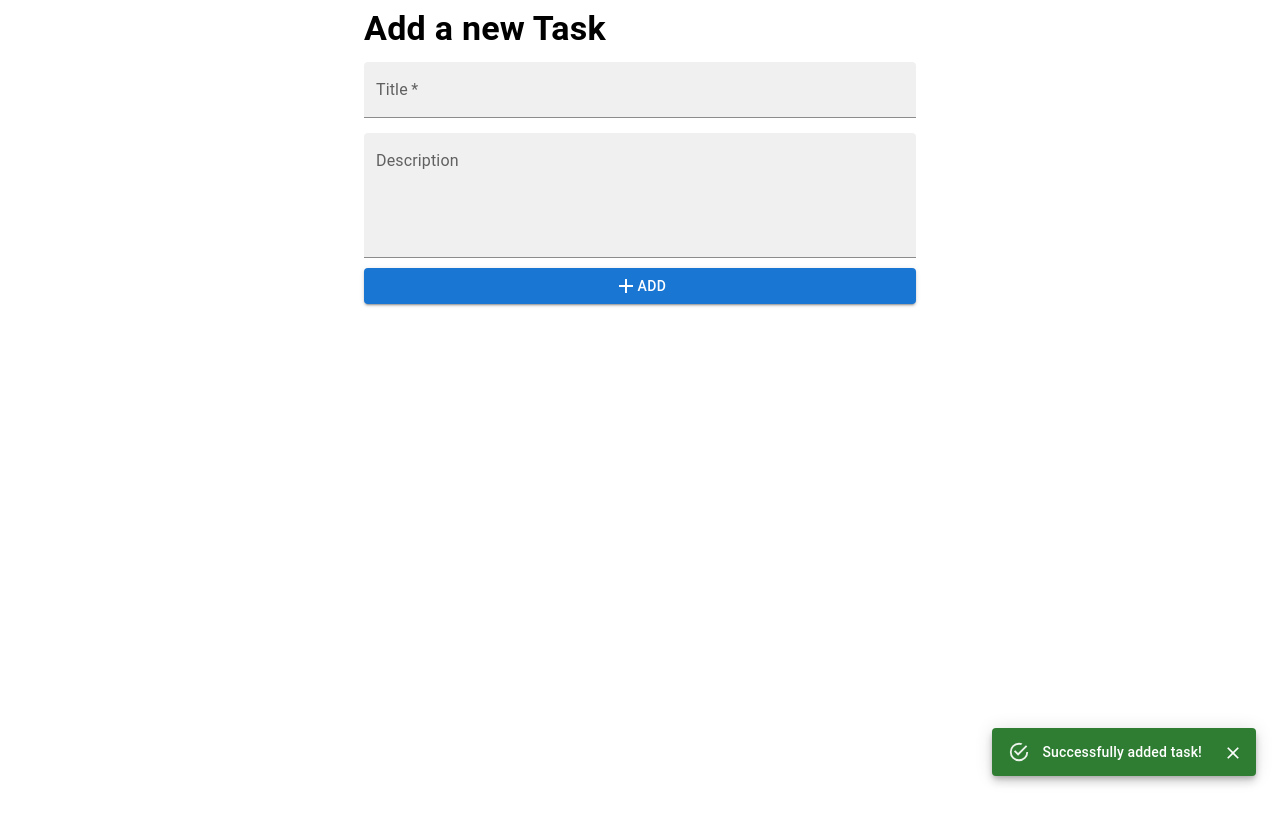
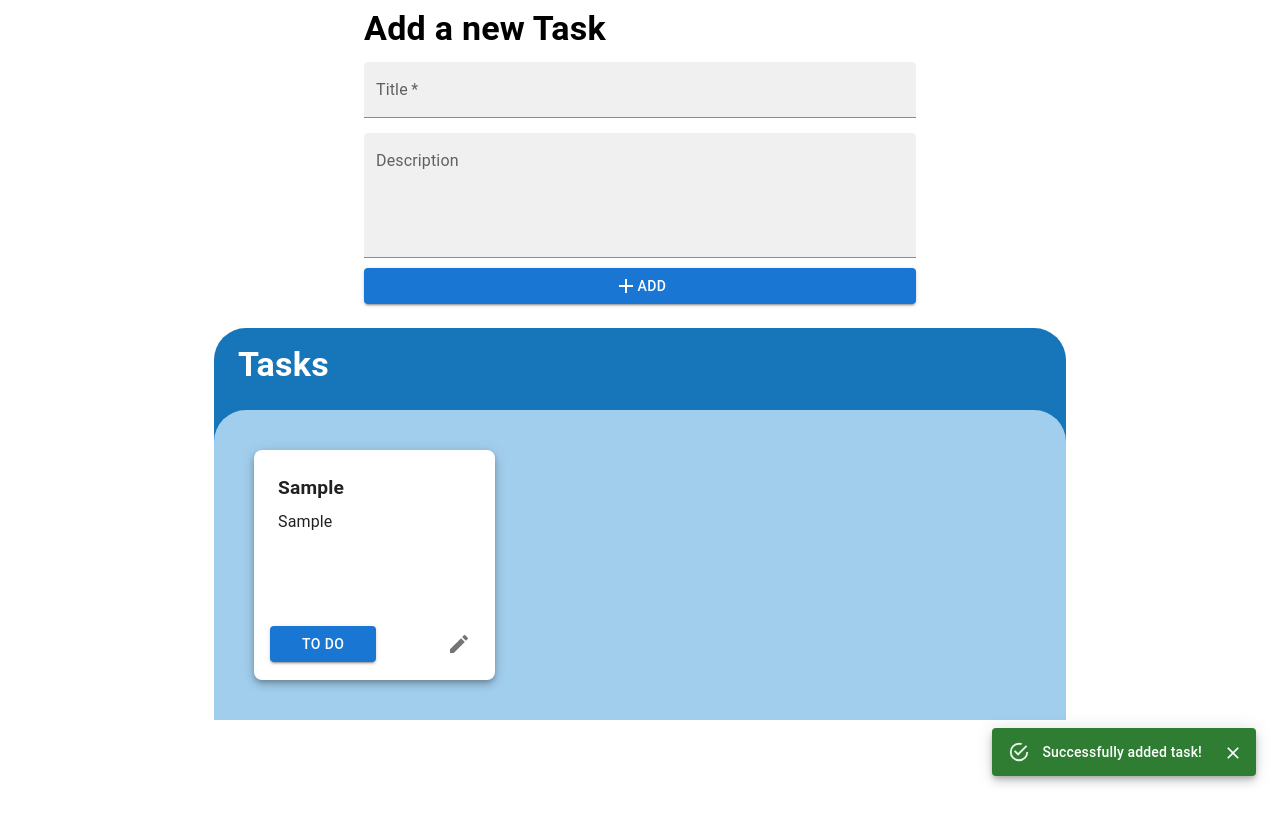
Before and after one commit to amanuel15/my-tasks, a React (Vite) app: page / in a window 1280 px wide. Both pictures are taken after typing "Sample", "Sample" into the empty fields and a click on the button "ADD". Built offline with nearby package versions, Linux system fonts and the light colour scheme.

Commit message:
Display stored tasks

```diff
--- /dev/null
+++ b/src/components/Tasks/Task.tsx
@@ -0,0 +1,70 @@
+import {
+  Box,
+  Card,
+  CardActions,
+  CardContent,
+  Button,
+  Typography,
+  IconButton,
+} from "@mui/material";
+import { FC, useState } from "react";
+import { Edit } from "@mui/icons-material";
+
+import { TaskType } from "../../types";
+
+const Task: FC<{ task: TaskType }> = ({ task }) => {
+  const [open, setOpen] = useState(false);
+  return (
+    <Card
+      sx={{
+        padding: "0.5rem",
+        maxWidth: 250,
+        minWidth: 175,
+        mx: "auto",
+        borderRadius: 2,
+      }}
+      elevation={5}
+    >
+      <CardContent>
+        <Typography
+          sx={{ fontSize: "1.2rem" }}
+          color="text.primary"
+          fontWeight="bold"
+          gutterBottom
+        >
+          {task.title}
+        </Typography>
+        <Typography
+          sx={{
+            lineHeight: 1.5,
+            maxHeight: "4.5em",
+            overflow: "hidden",
+            textOverflow: "ellipsis",
+            display: "-webkit-box",
+            WebkitLineClamp: 4, // number of lines to show
+            WebkitBoxOrient: "vertical",
+          }}
+          minHeight={90}
+        >
+          {task.description}
+        </Typography>
+      </CardContent>
+      <CardActions disableSpacing>
+        <Button
+          variant="contained"
+          color="primary"
+          type="submit"
+          sx={{ px: 4 }}
+          onClick={() => setOpen(true)}
+        >
+          {task.status}
+        </Button>
+        <IconButton sx={{ marginLeft: "auto" }}>
+          <Edit />
+        </IconButton>
+      </CardActions>
+    </Card>
+  );
+};
+
+export default Task;
--- a/src/context/MainContext.tsx
+++ b/src/context/MainContext.tsx
@@ -5,14 +5,15 @@ import React, {
   FC,
   PropsWithChildren,
 } from "react";
-import { TaskType } from "../types";
+import { CreateTaskType, EditTaskType, TaskType } from "../types";
 import { STATUSES } from "../constants";
 
 interface MainContextInterface {
   tasks: TaskType[];
   setTasks: React.Dispatch<React.SetStateAction<TaskType[]>>;
-  createTask: (task: TaskType) => void;
-  editTask: (id: string, task: TaskType) => void;
+  createTask: (task: CreateTaskType) => void;
+  editTask: (id: string, task: EditTaskType) => void;
+  getTask: (id: string) => TaskType;
 }
 
 export const MainContext = createContext<MainContextInterface | null>(null);
@@ -26,7 +27,7 @@ export const MainProvider: FC<PropsWithChildren> = ({ children }) => {
     localStorage.setItem("tasks", JSON.stringify(tasks));
   }, [tasks]);
 
-  const createTask = (task: TaskType) => {
+  const createTask = (task: CreateTaskType) => {
     // Check if the task has a valid title
     if (task.title && task.title.trim()) {
       const newTask: TaskType = {
@@ -35,16 +36,16 @@ export const MainProvider: FC<PropsWithChildren> = ({ children }) => {
         description: task.description,
         status: STATUSES.ToDo,
         history: [STATUSES.ToDo],
-        nextSteps: getNextSteps(task),
+        nextSteps: getNextSteps({ status: STATUSES.ToDo } as TaskType),
       };
       setTasks((tasks) => [newTask, ...tasks]);
     }
   };
 
-  const editTask = (id: string, task: TaskType) => {
+  const editTask = (id: string, task: EditTaskType) => {
     setTasks((tasks) =>
       tasks.map((oldTask) => {
-        if (task.id === id) {
+        if (oldTask.id === id) {
           if (task.title && task.title.trim()) {
             oldTask.title = task.title;
           }
@@ -54,7 +55,7 @@ export const MainProvider: FC<PropsWithChildren> = ({ children }) => {
           if (task.status && task.status !== oldTask.status) {
             oldTask.status = task.status;
             oldTask.history = [task.status, ...oldTask.history];
-            oldTask.nextSteps = getNextSteps(task);
+            oldTask.nextSteps = getNextSteps(task as TaskType);
           }
         }
         return oldTask;
@@ -62,11 +63,17 @@ export const MainProvider: FC<PropsWithChildren> = ({ children }) => {
     );
   };
 
+  const getTask = (id: string) => {
+    // Check if the task has a valid title
+    return tasks.find((task) => task.id === id)!;
+  };
+
   const mainContextValue: MainContextInterface = {
     tasks,
     setTasks,
     createTask,
     editTask,
+    getTask,
   };
 
   const getNextSteps = (task: TaskType) => {
--- a/src/pages/Home.tsx
+++ b/src/pages/Home.tsx
@@ -2,14 +2,65 @@ import { useContext } from "react";
 
 import AddTask from "../components/Tasks/AddTask";
 import { MainContext } from "../context/MainContext";
-import { Box } from "@mui/material";
+import Task from "../components/Tasks/Task";
+import { Box, Typography, useMediaQuery, useTheme } from "@mui/material";
+import Grid from "@mui/material/Unstable_Grid2";
 
 const Home = () => {
   const { createTask, tasks } = useContext(MainContext)!;
+  const theme = useTheme();
+  const isSmallScreen = useMediaQuery(theme.breakpoints.down("sm"));
 
   return (
     <Box height="100vh">
       <AddTask createTask={createTask} />
+      {tasks.length ? (
+        <Box
+          sx={{
+            marginTop: "1.5rem",
+            backgroundColor: "rgb(23, 117, 185)",
+            borderTopRightRadius: "2rem",
+            borderTopLeftRadius: "2rem",
+            paddingTop: "1rem",
+          }}
+        >
+          <Typography
+            variant={isSmallScreen ? "h6" : "h4"}
+            style={{ fontWeight: "bold" }}
+            marginLeft={{ xs: 2, sm: 3 }}
+            color="white"
+          >
+            Tasks
+          </Typography>
+          <Box
+            sx={{
+              marginTop: "1.5rem",
+              backgroundColor: "rgb(162, 206, 237)",
+              borderTopRightRadius: "2rem",
+              borderTopLeftRadius: "2rem",
+            }}
+            p={{ xs: 5 }}
+          >
+            <Grid
+              container
+              spacing={{ xs: 2, md: 3 }}
+              columns={{ xs: 4, sm: 8, md: 12 }}
+            >
+              {tasks.map((task) => (
+                <Grid
+                  xs={4}
+                  sm={4}
+                  md={4}
+                  key={task.id}
+                  justifyContent={"center"}
+                >
+                  <Task task={task} />
+                </Grid>
+              ))}
+            </Grid>
+          </Box>
+        </Box>
+      ) : null}
     </Box>
   );
 };
--- a/src/pages/Task.tsx
+++ /dev/null
@@ -1,5 +0,0 @@
-const Task = () => {
-  return <div>Task</div>;
-};
-
-export default Task;
--- a/src/style.css
+++ b/src/style.css
@@ -1,4 +1,4 @@
-@media screen and (max-width: 768px) {
+/* @media screen and (max-width: 768px) {
     .add-todo {
         margin-top: 10px;
     }
@@ -19,4 +19,4 @@
 a {
     text-decoration: none;
     color: inherit;
-}
+} */
```
